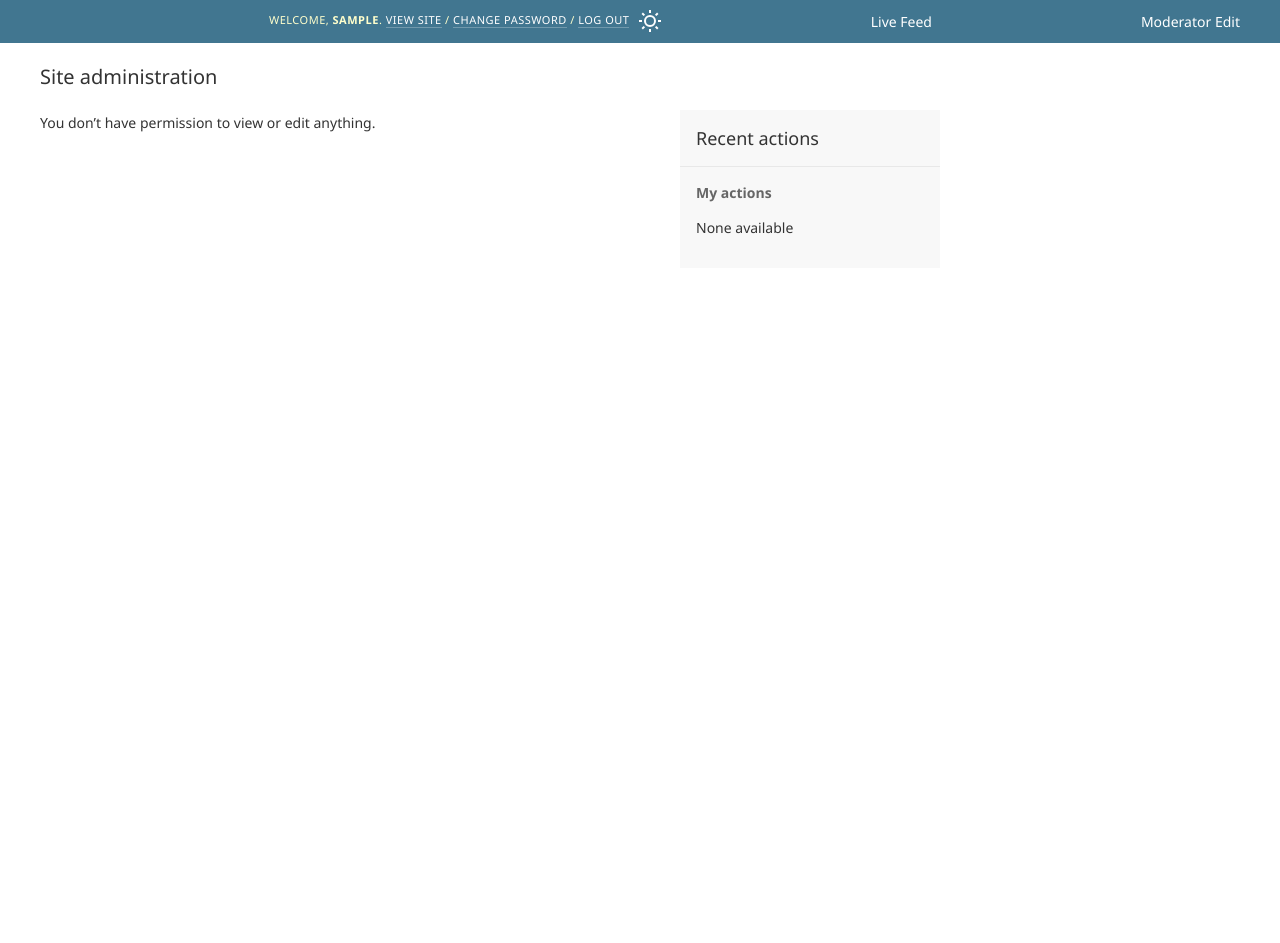
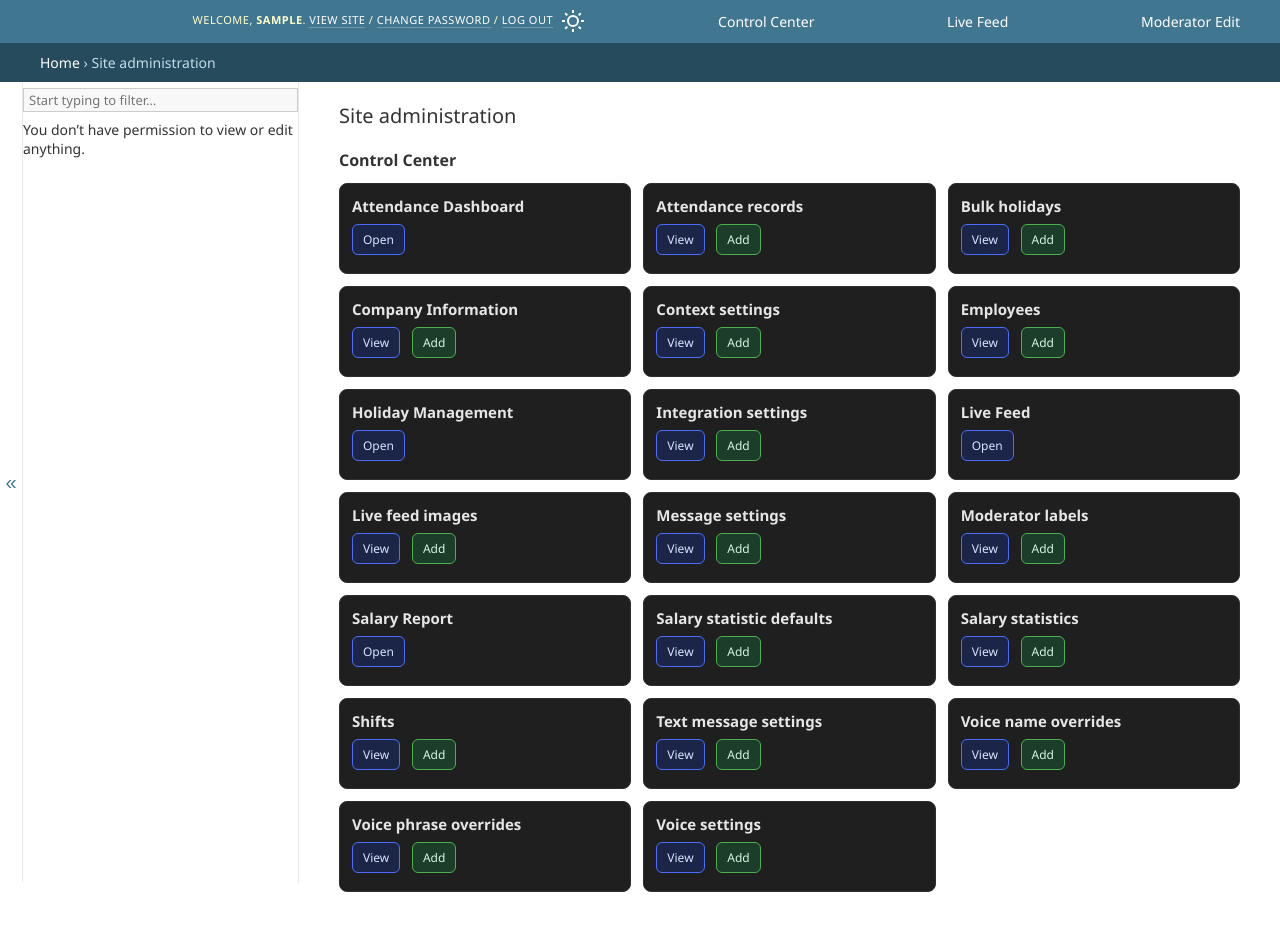
Before and after one commit to omar4917/Enterprise-HR-Backend, a Django app: page /admin/ in a window 1280 px wide. Before the commit the page ends 234 px from the top, so only its background shows below. Run offline with Django 5.2, Linux system fonts and the light colour scheme; the visitor is signed in with stand-in values (Sample User, id 1); data comes from the database, SQL or seed files in the repository; data that the repository does not hold is empty.

Commit message:
Custom admin index grouping voice/text/context settings

```diff
--- a/attendance/templates/admin/base_site.html
+++ b/attendance/templates/admin/base_site.html
@@ -9,6 +9,7 @@
 
 {% block nav-global %}
     {{ block.super }}
+    <a href="{% url 'admin:index' %}" class="nav-link">Control Center</a>
     <a href="{% url 'attendance:livefeed' %}" class="nav-link">Live Feed</a>
     <a href="{% url 'attendance:moderator_edit' %}" class="nav-link">Moderator Edit</a>
 {% endblock %}
--- /dev/null
+++ b/attendance/templates/admin/index.html
@@ -0,0 +1,113 @@
+{% extends "admin/base_site.html" %}
+{% load i18n static %}
+
+{% block content %}
+<style>
+  .grid {display:grid;grid-template-columns:repeat(auto-fit,minmax(240px,1fr));gap:12px;margin:12px 0;}
+  .card {background:#1f1f1f;border:1px solid #2f2f2f;border-radius:8px;padding:12px;}
+  .card h3 {margin:0 0 8px 0;font-size:15px;color:#e6e6e6;}
+  .card a {display:inline-block;margin-right:8px;margin-bottom:6px;padding:6px 10px;border-radius:6px;text-decoration:none;font-size:12px;}
+  .card a.view {border:1px solid #4a6cff;color:#dbe2ff;background:#1b2547;}
+  .card a.add {border:1px solid #4caf50;color:#d8f5df;background:#1b3d29;}
+</style>
+
+<h2 style="margin-top:0;">Control Center</h2>
+<div class="grid">
+  <div class="card">
+    <h3>Attendance Dashboard</h3>
+    <a class="view" href="{% url 'admin:attendance_dashboardstub_changelist' %}">Open</a>
+  </div>
+  <div class="card">
+    <h3>Attendance records</h3>
+    <a class="view" href="{% url 'admin:attendance_attendancerecord_changelist' %}">View</a>
+    <a class="add" href="{% url 'admin:attendance_attendancerecord_add' %}">Add</a>
+  </div>
+  <div class="card">
+    <h3>Bulk holidays</h3>
+    <a class="view" href="{% url 'admin:attendance_bulkholiday_changelist' %}">View</a>
+    <a class="add" href="{% url 'admin:attendance_bulkholiday_add' %}">Add</a>
+  </div>
+  <div class="card">
+    <h3>Company Information</h3>
+    <a class="view" href="{% url 'admin:attendance_companyinfo_changelist' %}">View</a>
+    <a class="add" href="{% url 'admin:attendance_companyinfo_add' %}">Add</a>
+  </div>
+  <div class="card">
+    <h3>Context settings</h3>
+    <a class="view" href="{% url 'admin:attendance_contextsetting_changelist' %}">View</a>
+    <a class="add" href="{% url 'admin:attendance_contextsetting_add' %}">Add</a>
+  </div>
+  <div class="card">
+    <h3>Employees</h3>
+    <a class="view" href="{% url 'admin:attendance_employee_changelist' %}">View</a>
+    <a class="add" href="{% url 'admin:attendance_employee_add' %}">Add</a>
+  </div>
+  <div class="card">
+    <h3>Holiday Management</h3>
+    <a class="view" href="{% url 'admin:attendance_holidaymanagementstub_changelist' %}">Open</a>
+  </div>
+  <div class="card">
+    <h3>Integration settings</h3>
+    <a class="view" href="{% url 'admin:attendance_integrationsetting_changelist' %}">View</a>
+    <a class="add" href="{% url 'admin:attendance_integrationsetting_add' %}">Add</a>
+  </div>
+  <div class="card">
+    <h3>Live Feed</h3>
+    <a class="view" href="{% url 'admin:attendance_livefeedstub_changelist' %}">Open</a>
+  </div>
+  <div class="card">
+    <h3>Live feed images</h3>
+    <a class="view" href="{% url 'admin:attendance_livefeedimage_changelist' %}">View</a>
+    <a class="add" href="{% url 'admin:attendance_livefeedimage_add' %}">Add</a>
+  </div>
+  <div class="card">
+    <h3>Message settings</h3>
+    <a class="view" href="{% url 'admin:attendance_messagesetting_changelist' %}">View</a>
+    <a class="add" href="{% url 'admin:attendance_messagesetting_add' %}">Add</a>
+  </div>
+  <div class="card">
+    <h3>Moderator labels</h3>
+    <a class="view" href="{% url 'admin:attendance_moderatorlabel_changelist' %}">View</a>
+    <a class="add" href="{% url 'admin:attendance_moderatorlabel_add' %}">Add</a>
+  </div>
+  <div class="card">
+    <h3>Salary Report</h3>
+    <a class="view" href="{% url 'admin:attendance_salaryreportstub_changelist' %}">Open</a>
+  </div>
+  <div class="card">
+    <h3>Salary statistic defaults</h3>
+    <a class="view" href="{% url 'admin:attendance_salarystatisticdefault_changelist' %}">View</a>
+    <a class="add" href="{% url 'admin:attendance_salarystatisticdefault_add' %}">Add</a>
+  </div>
+  <div class="card">
+    <h3>Salary statistics</h3>
+    <a class="view" href="{% url 'admin:attendance_salarystatistic_changelist' %}">View</a>
+    <a class="add" href="{% url 'admin:attendance_salarystatistic_add' %}">Add</a>
+  </div>
+  <div class="card">
+    <h3>Shifts</h3>
+    <a class="view" href="{% url 'admin:attendance_shift_changelist' %}">View</a>
+    <a class="add" href="{% url 'admin:attendance_shift_add' %}">Add</a>
+  </div>
+  <div class="card">
+    <h3>Text message settings</h3>
+    <a class="view" href="{% url 'admin:attendance_textmessagesetting_changelist' %}">View</a>
+    <a class="add" href="{% url 'admin:attendance_textmessagesetting_add' %}">Add</a>
+  </div>
+  <div class="card">
+    <h3>Voice name overrides</h3>
+    <a class="view" href="{% url 'admin:attendance_voicenameoverride_changelist' %}">View</a>
+    <a class="add" href="{% url 'admin:attendance_voicenameoverride_add' %}">Add</a>
+  </div>
+  <div class="card">
+    <h3>Voice phrase overrides</h3>
+    <a class="view" href="{% url 'admin:attendance_voicephraseoverride_changelist' %}">View</a>
+    <a class="add" href="{% url 'admin:attendance_voicephraseoverride_add' %}">Add</a>
+  </div>
+  <div class="card">
+    <h3>Voice settings</h3>
+    <a class="view" href="{% url 'admin:attendance_voicesetting_changelist' %}">View</a>
+    <a class="add" href="{% url 'admin:attendance_voicesetting_add' %}">Add</a>
+  </div>
+</div>
+{% endblock %}
```
